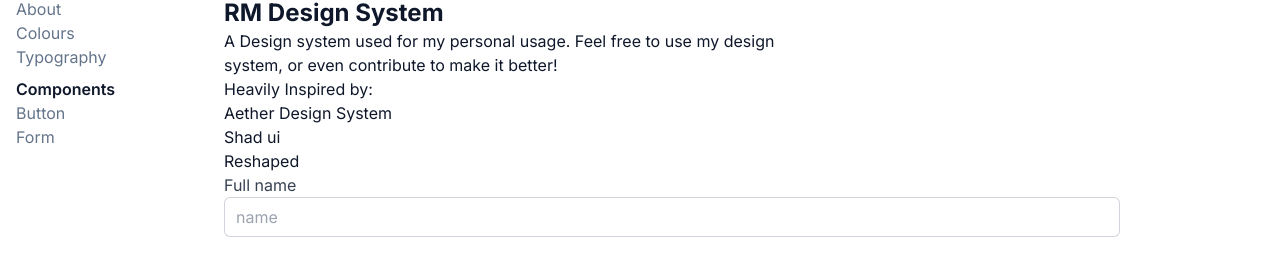
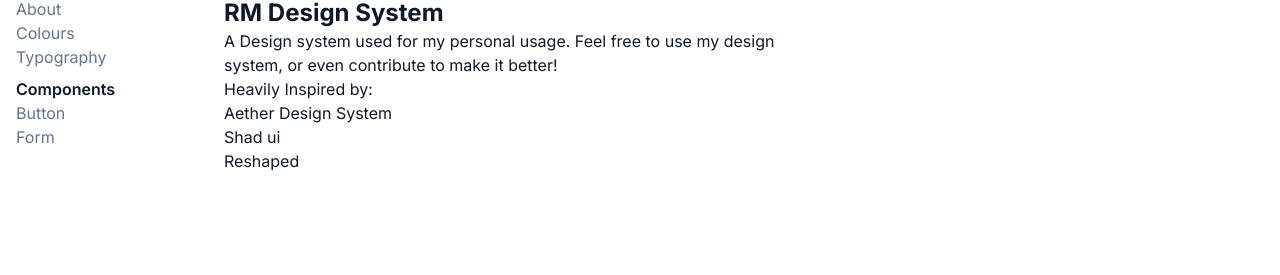
Before and after one commit to ramaakbar/rm-design-system, a Next.js app: page / in a window 1280 px wide. Shown: the part 121-396 px from the top of the page. Built offline with nearby package versions, Linux system fonts and the light colour scheme.

Commit message:
fix some stuff, adjust dark color

```diff
--- a/src/pages/_document.tsx
+++ b/src/pages/_document.tsx
@@ -3,7 +3,13 @@
 export default function Document() {
   return (
     <Html lang="en">
-      <Head />
+      <Head>
+        <script
+          defer
+          data-domain="ui.ramaakbar.xyz"
+          src="https://analytics.ramaakbar.xyz/js/script.js"
+        ></script>
+      </Head>
       <body className="bg-background font-sans text-foreground antialiased">
         <Main />
         <NextScript />
--- a/src/pages/index.tsx
+++ b/src/pages/index.tsx
@@ -8,21 +8,11 @@
         system, or even contribute to make it better!
       </p>
       <p className="max-w-xl">Heavily Inspired by:</p>
-      <div className="flex flex-col">
+      <div className="inline-flex flex-col">
         <a href="https://aether.thcl.dev">Aether Design System</a>
         <a href="https://ui.shadcn.com"> Shad ui</a>
         <a href="https://reshaped.so"> Reshaped</a>
       </div>
-      <label className="block">
-        <span className="text-gray-700">Full name</span>
-        <input
-          type="text"
-          name="first-name"
-          id="first-name"
-          placeholder="name"
-          className="block w-full rounded-md border-0 bg-transparent px-3 py-2 text-gray-900 ring-1 ring-inset ring-gray-300 placeholder:text-gray-400 focus:ring-2 focus:ring-inset focus:ring-indigo-600"
-        ></input>
-      </label>
     </>
   );
 }
--- a/src/styles/globals.css
+++ b/src/styles/globals.css
@@ -35,11 +35,11 @@
   }
 
   .dark {
-    --background: 240, 3%, 8%;
+    --background: 220 7% 8%;
     --foreground: 213 31% 91%;
 
-    --muted: 223 47% 11%;
-    --muted-foreground: 215.4 16.3% 56.9%;
+    --muted: 230 7% 16%;
+    --muted-foreground: 228 3% 66%;
 
     --popover: 224 71% 4%;
     --popover-foreground: 215 20.2% 65.1%;
@@ -48,7 +48,7 @@
     --card-foreground: 222.2 47.4% 11.2%;
 
     --border: 0, 0%, 13%;
-    --input: 216 34% 17%;
+    --input: 0 0% 13%;
 
     --primary: 210 40% 98%;
     --primary-foreground: 222.2 47.4% 1.2%;
```
